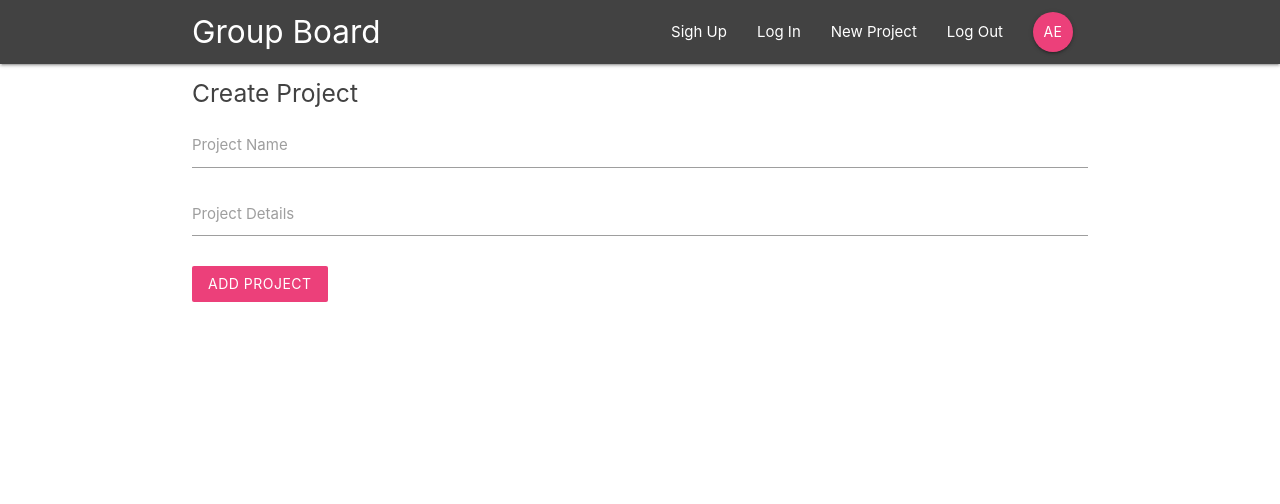
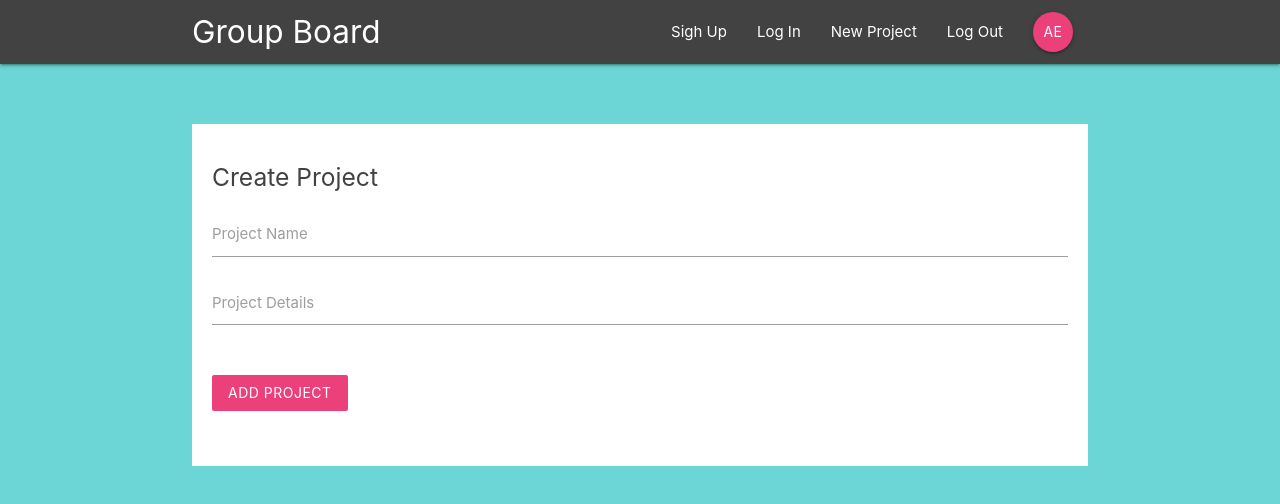
Before and after one commit to arendestes/group-board, a React (Create React App) app: page /createproject in a window 1280 px wide. Shown: the top 504 px of the page. Built offline with nearby package versions, Linux system fonts and the light colour scheme.

Commit message:
added background and form style

```diff
--- a/src/components/layout/SignedInLinks.js
+++ b/src/components/layout/SignedInLinks.js
@@ -5,7 +5,7 @@ import{ NavLink } from 'react-router-dom'
 const SignedInLinks = ()=>{
     return(
         <ul className="right">
-            <li><NavLink to="/">New Project</NavLink></li>
+            <li><NavLink to='/createproject'>New Project</NavLink></li>
             <li><NavLink to="/">Log Out</NavLink></li>
             <li><NavLink to="/" className="btn btn-floating pink lighten-1">AE</NavLink></li>
         </ul>
--- a/src/components/layout/SignedOutLinks.js
+++ b/src/components/layout/SignedOutLinks.js
@@ -5,8 +5,8 @@ import{ NavLink } from 'react-router-dom'
 const SignedOutLinks = ()=>{
     return(
         <ul className="right">
-            <li><NavLink to="/">Sigh Up</NavLink></li>
-            <li><NavLink to="/">Log In</NavLink></li>
+            <li><NavLink to="/signup">Sigh Up</NavLink></li>
+            <li><NavLink to="/signin">Log In</NavLink></li>
         </ul>
     )
 }
--- a/src/index.css
+++ b/src/index.css
@@ -5,9 +5,34 @@ body {
     sans-serif;
   -webkit-font-smoothing: antialiased;
   -moz-osx-font-smoothing: grayscale;
+  background: #6bd6d5;
 }
 
 code {
   font-family: source-code-pro, Menlo, Monaco, Consolas, 'Courier New',
     monospace;
 }
+
+form {
+  padding: 20px;
+  margin-top: 60px;
+}
+
+form button, form h5{
+  margin: 20px 0;
+}
+
+input[type=text]:not(.browser-default):focus:not([readonly]),
+input[type=email]:not(.browser-default):focus:not([readonly]),
+input[type=password]:not(.browser-default):focus:not([readonly]),
+textarea.materialize-textarea:focus:not([readonly]){
+  border-color: #ec407a;
+  box-shadow: none;
+}
+
+input[type=text]:not(.browser-default):focus:not([readonly]) + label,
+textarea.materialize-textarea:focus:not([readonly]) + label,
+input[type=email]:not(.browser-default):focus:not([readonly]) + label,
+input[type=password]:not(.browser-default):focus:not([readonly]) + label{
+  color: #ec407a !important;
+}
```
